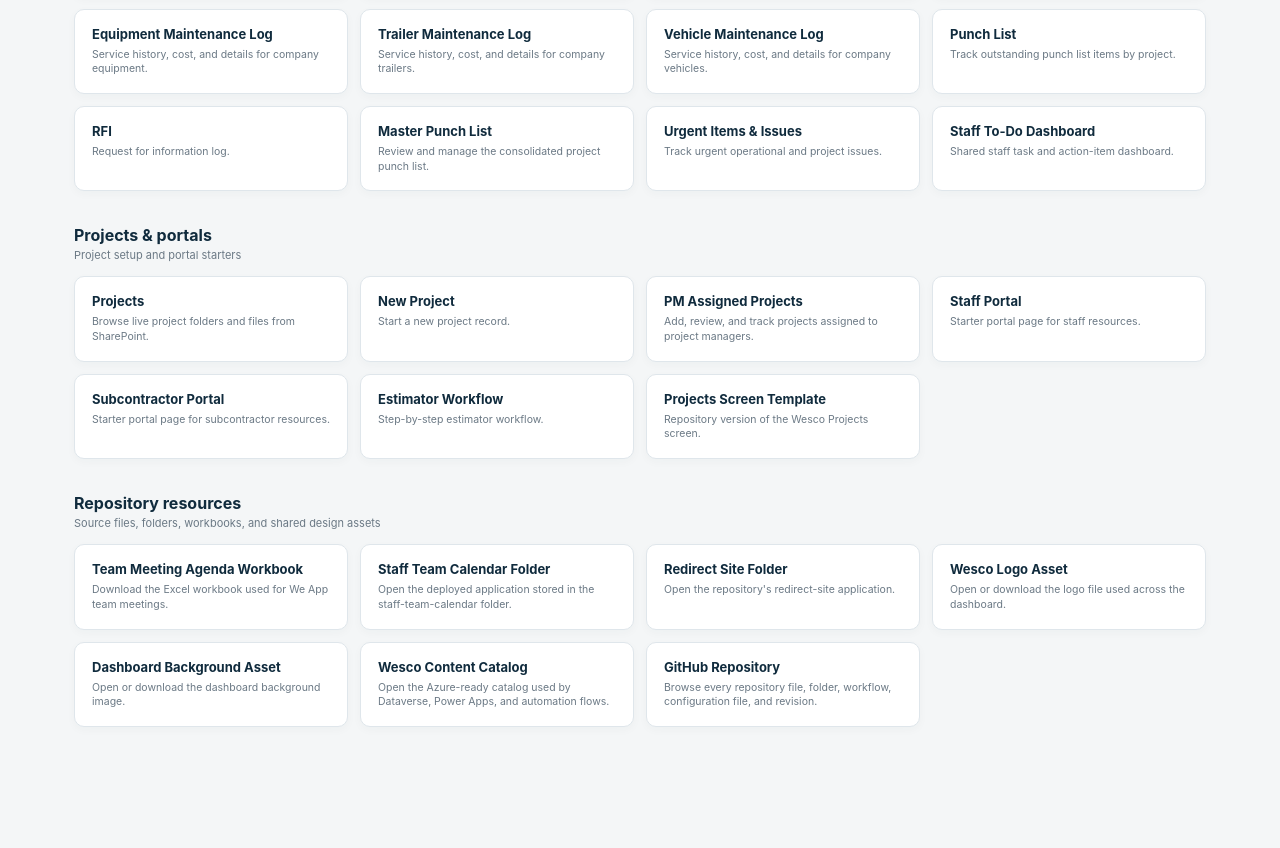
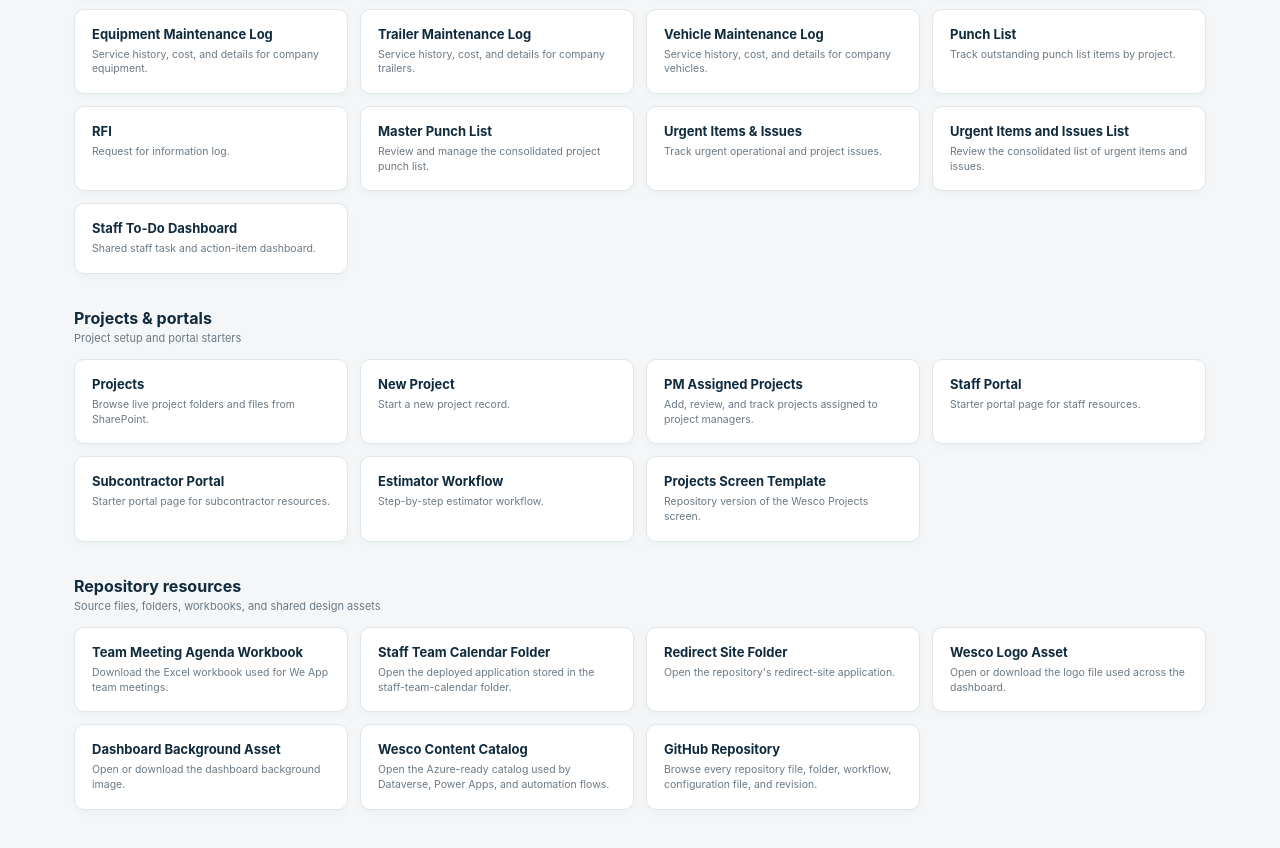
Before and after one commit to trallen1686-glitch/Wesco-Dashboard-App, a plain HTML site: page index.html in a window 1280 px wide. Shown: the part 1398-2246 px from the top of the page. Before the commit the page ends 2219 px from the top, so only its background shows below. Drawn offline with Linux system fonts and the light colour scheme.

Commit message:
Add urgent items and issues list to Wesco Hub

```diff
--- a/index.html
+++ b/index.html
@@ -103,6 +103,7 @@
       <a class="card" href="RFI-Template.html"><b>RFI</b><span>Request for information log.</span></a>
       <a class="card" href="Master_Punch_List_Template.html"><b>Master Punch List</b><span>Review and manage the consolidated project punch list.</span></a>
       <a class="card" href="Urgent_Items_Issues_Template.html"><b>Urgent Items &amp; Issues</b><span>Track urgent operational and project issues.</span></a>
+      <a class="card" href="Urgent_Items_and_Issues_List.html"><b>Urgent Items and Issues List</b><span>Review the consolidated list of urgent items and issues.</span></a>
       <a class="card" href="Wesco%20Staff%20To%20Do%20Dashboard.html"><b>Staff To-Do Dashboard</b><span>Shared staff task and action-item dashboard.</span></a>
     </div>
   </section>
```
